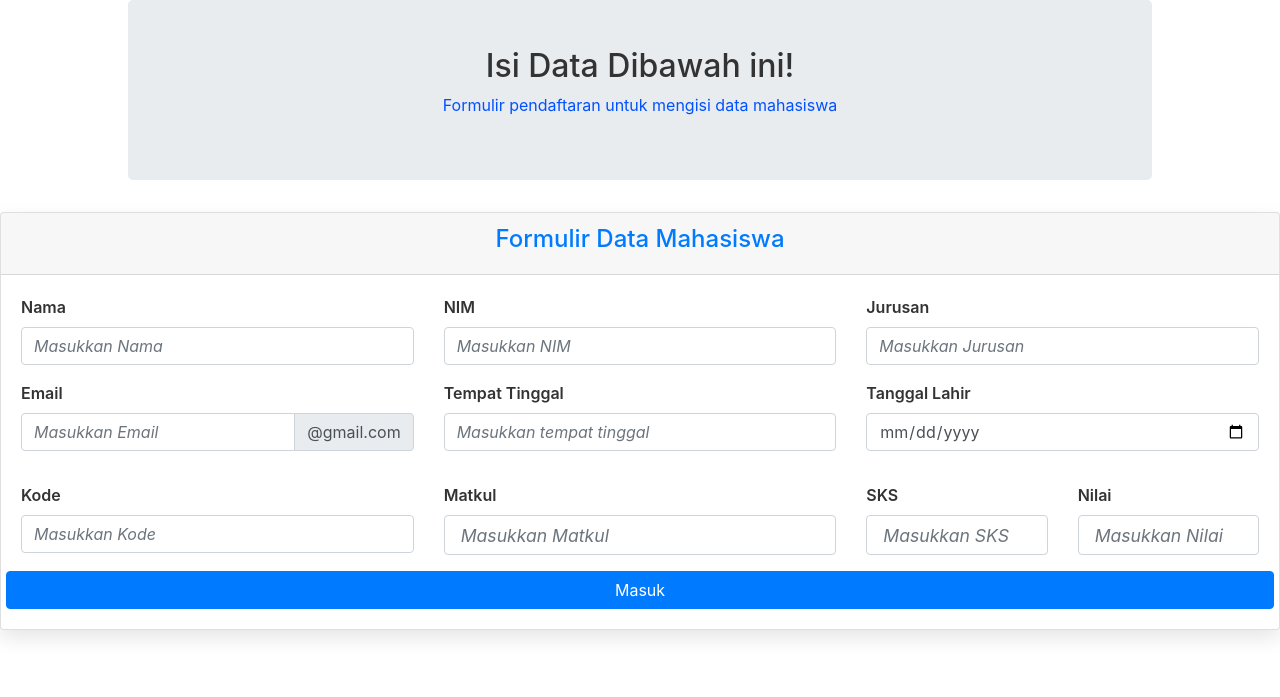
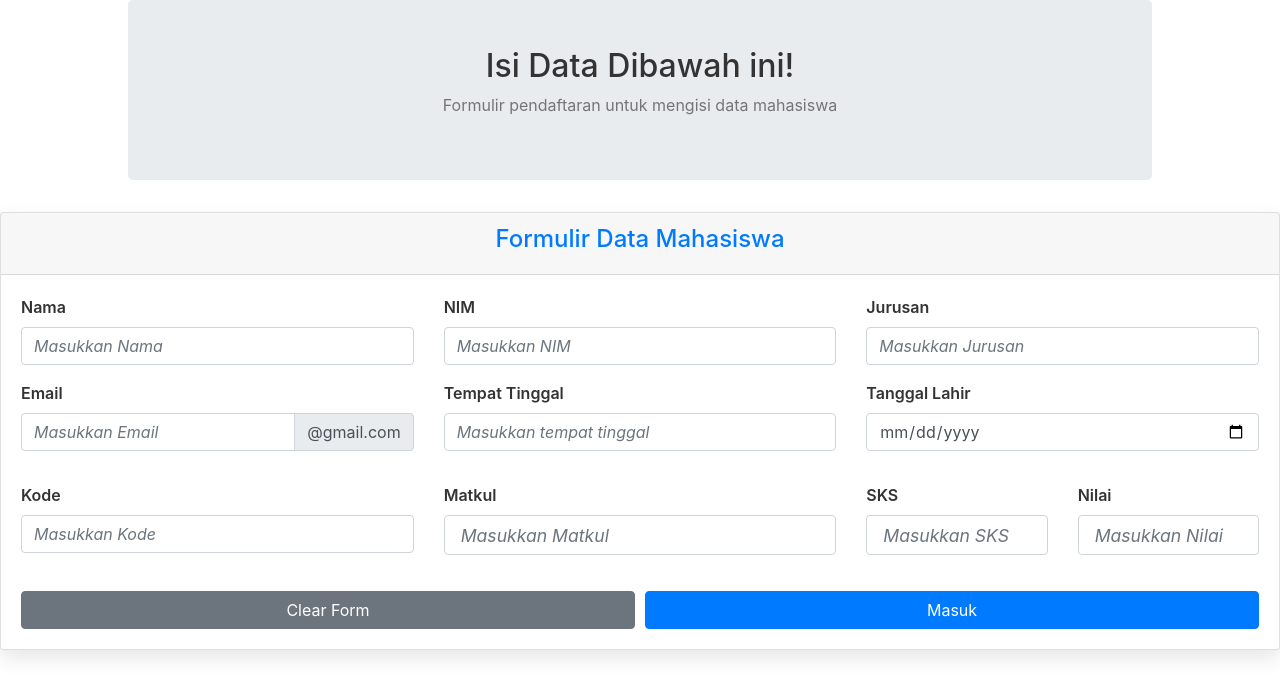
Before and after one commit to FadliBilal/flask-web-SqlAlchemy, a Flask app: page / in a window 1280 px wide. Shown: the top 697 px of the page. Run offline with Flask 3, Linux system fonts and the light colour scheme; some libraries are stand-ins or nearby versions.

Commit message:
update code

```diff
--- a/static/css/data.css
+++ b/static/css/data.css
@@ -6,7 +6,7 @@ body {
 }
 
 .jumbotron {
-    color: rgb(0, 81, 255);
+    color: rgb(117, 117, 117);
     padding: 2rem;
     border-radius: 10px;
     margin-bottom: 20px;
@@ -18,6 +18,19 @@ body {
     justify-content: center;
     align-items: center;
     height: 180px;
+}
+
+.form-buttons {
+    display: flex;
+    justify-content: space-between;
+    gap: 10px;
+    padding-top: 20px;
+}
+.btn-custom {
+    width: auto;
+    padding: 10px 20px;
+    font-size: 16px;
+    flex: 1;
 }
 
 .card {
--- a/static/css/main.css
+++ b/static/css/main.css
@@ -1,6 +1,6 @@
 body {
+    background-color: #f4f4f4;
     font-family: 'Poppins', sans-serif;
-    background-color: #f4f7fc;
     margin: 0;
     padding: 0;
 }
--- a/templates/dashboard.html
+++ b/templates/dashboard.html
@@ -5,6 +5,7 @@
     <meta name="viewport" content="width=device-width, initial-scale=1.0">
     <title>Data Diri</title>
     <link rel="stylesheet" href="https://stackpath.bootstrapcdn.com/bootstrap/4.5.2/css/bootstrap.min.css">
+    <link href="https://fonts.googleapis.com/css2?family=Poppins:wght@400;600&display=swap" rel="stylesheet">
 </head>
 <body>
 
--- a/templates/header.html
+++ b/templates/header.html
@@ -4,12 +4,12 @@
           integrity="sha512-9xKTRVabjVeZmc+GUW8GgSmcREDunMM+Dt/GrzchfN8tkwHizc5RP4Ok/MXFFy5rIjJjzhndFScTceq5e6GvVQ=="
           crossorigin="anonymous" referrerpolicy="no-referrer"/>
     <link rel="stylesheet" href="static/css/main.css">
+    <link href="https://fonts.googleapis.com/css2?family=Poppins:wght@400;600&display=swap" rel="stylesheet">
 </head>
 
 <body>
 
 <div class="wrapper">
-    <!-- Sidebar -->
     <nav id="sidebar" class="active">
         <div class="sidebar-header">
             <h3>
@@ -44,9 +44,7 @@
         </ul>
     </nav>
 
-    <!-- Content -->
     <div id="content" class="container-fluid">
-        <!-- Navbar -->
         <nav class="navbar navbar-expand-lg navbar-light bg-light">
             <div class="container-fluid">
                 <span class="navbar-text"><b>Halo {{ nama }}</b></span>
--- a/templates/index.html
+++ b/templates/index.html
@@ -1,5 +1,6 @@
 <!DOCTYPE html>
 <html lang="id">
+
 <head>
     <meta charset="UTF-8">
     <meta name="viewport" content="width=device-width, initial-scale=1.0">
@@ -7,14 +8,15 @@
     <link rel="stylesheet" href="static/css/data.css">
     <link rel="stylesheet" href="https://stackpath.bootstrapcdn.com/bootstrap/4.5.2/css/bootstrap.min.css">
     <link rel="stylesheet" href="https://cdnjs.cloudflare.com/ajax/libs/font-awesome/5.15.4/css/all.min.css">
+    <link href="https://fonts.googleapis.com/css2?family=Poppins:wght@400;600&display=swap" rel="stylesheet">
 </head>
+
 <body>
 
     <div class="jumbotron text-center">
         <h2>Isi Data Dibawah ini!</h2>
         <p>Formulir pendaftaran untuk mengisi data mahasiswa</p>
     </div>
-
 
     <div class="card mb-5" style="max-width: 1300px; margin: auto;">
         <div class="card-header text-center">
@@ -25,7 +27,8 @@
                 <div class="row">
                     <div class="col-md-4 form-group">
                         <label for="nama">Nama</label>
-                    <input type="text" class="form-control" name="nama" id="nama" placeholder="Masukkan Nama" required>
+                        <input type="text" class="form-control" name="nama" id="nama" placeholder="Masukkan Nama"
+                            required>
                     </div>
                     <div class="col-md-4 form-group">
                         <label for="nim">NIM</label>
@@ -33,7 +36,8 @@
                     </div>
                     <div class="col-md-4 form-group">
                         <label for="jurusan">Jurusan</label>
-                    <input type="text" class="form-control" name="jurusan" id="jurusan" placeholder="Masukkan Jurusan" required>
+                        <input type="text" class="form-control" name="jurusan" id="jurusan"
+                            placeholder="Masukkan Jurusan" required>
                     </div>
                 </div>
 
@@ -41,7 +45,8 @@
                     <div class="col-md-4 form-group">
                         <label for="email">Email</label>
                         <div class="input-group mb-3">
-                        <input type="text" class="form-control" placeholder="Masukkan Email" name="email" id="email" required>
+                            <input type="text" class="form-control" placeholder="Masukkan Email" name="email" id="email"
+                                required>
                             <div class="input-group-append">
                                 <span class="input-group-text" id="basic-addon2">@gmail.com</span>
                             </div>
@@ -50,7 +55,8 @@
                     <div class="col-md-4 form-group">
                         <label for="tempattinggal">Tempat Tinggal</label>
                         <div class="input-group mb-3">
-                        <input type="text" class="form-control" placeholder="Masukkan tempat tinggal" name="tempattinggal" id="tempattinggal" required>
+                            <input type="text" class="form-control" placeholder="Masukkan tempat tinggal"
+                                name="tempattinggal" id="tempattinggal" required>
                         </div>
                     </div>
                     <div class="col-md-4 form-group">
@@ -62,21 +68,30 @@
                 <div class="row">
                     <div class="col-md-4 form-group">
                         <label for="kode">Kode</label>
-                    <input type="text" class="form-control" name="kode" id="kode" placeholder="Masukkan Kode" required>
+                        <input type="text" class="form-control" name="kode" id="kode" placeholder="Masukkan Kode"
+                            required>
                     </div>
                     <div class="col-md-4 form-group">
                         <label for="matkul">Matkul</label>
-                    <input type="text" class="form-control" name="matkul" id="matkul" placeholder="Masukkan Matkul" required>
+                        <input type="text" class="form-control" name="matkul" id="matkul" placeholder="Masukkan Matkul"
+                            required>
                     </div>
                     <div class="col-md-2 form-group">
                         <label for="sks">SKS</label>
-                    <input type="number" class="form-control" name="sks" id="sks" placeholder="Masukkan SKS" required>
+                        <input type="number" class="form-control" name="sks" id="sks" placeholder="Masukkan SKS"
+                            required>
                     </div>
                     <div class="col-md-2 form-group">
                         <label for="nilai">Nilai</label>
-                    <input type="number" class="form-control" name="nilai" id="nilai" placeholder="Masukkan Nilai" required>
+                        <input type="number" class="form-control" name="nilai" id="nilai" placeholder="Masukkan Nilai"
+                            required>
                     </div>
-            <button type="submit" name="daftar" id="daftar" class="btn btn-primary btn-block">Masuk</button>
+                </div>
+
+                <div class="form-buttons">
+                    <button type="reset" class="btn btn-secondary btn-custom">Clear Form</button>
+                    <button type="submit" name="daftar" id="daftar" class="btn btn-primary btn-custom">Masuk</button>
+                </div>
             </form>
         </div>
     </div>
@@ -86,4 +101,5 @@
     <script src="https://stackpath.bootstrapcdn.com/bootstrap/4.5.2/js/bootstrap.min.js"></script>
 
 </body>
+
 </html>
--- a/templates/krs.html
+++ b/templates/krs.html
@@ -5,6 +5,7 @@
     <meta name="viewport" content="width=device-width, initial-scale=1.0">
     <title>Data Diri</title>
     <link rel="stylesheet" href="https://stackpath.bootstrapcdn.com/bootstrap/4.5.2/css/bootstrap.min.css">
+    <link href="https://fonts.googleapis.com/css2?family=Poppins:wght@400;600&display=swap" rel="stylesheet">
 </head>
 <body>
 
--- a/templates/laporan.html
+++ b/templates/laporan.html
@@ -5,6 +5,7 @@
     <meta name="viewport" content="width=device-width, initial-scale=1.0">
     <title>Laporan Nilai</title>
     <link rel="stylesheet" href="https://stackpath.bootstrapcdn.com/bootstrap/4.5.2/css/bootstrap.min.css">
+    <link href="https://fonts.googleapis.com/css2?family=Poppins:wght@400;600&display=swap" rel="stylesheet">
 </head>
 <body>
 
--- a/templates/nilai.html
+++ b/templates/nilai.html
@@ -5,6 +5,7 @@
     <meta name="viewport" content="width=device-width, initial-scale=1.0">
     <title>Daftar Nilai</title>
     <link rel="stylesheet" href="https://stackpath.bootstrapcdn.com/bootstrap/4.5.2/css/bootstrap.min.css">
+    <link href="https://fonts.googleapis.com/css2?family=Poppins:wght@400;600&display=swap" rel="stylesheet">
 </head>
 <body>
 
```
Lines whose indentation alone changed are shown as unchanged.
